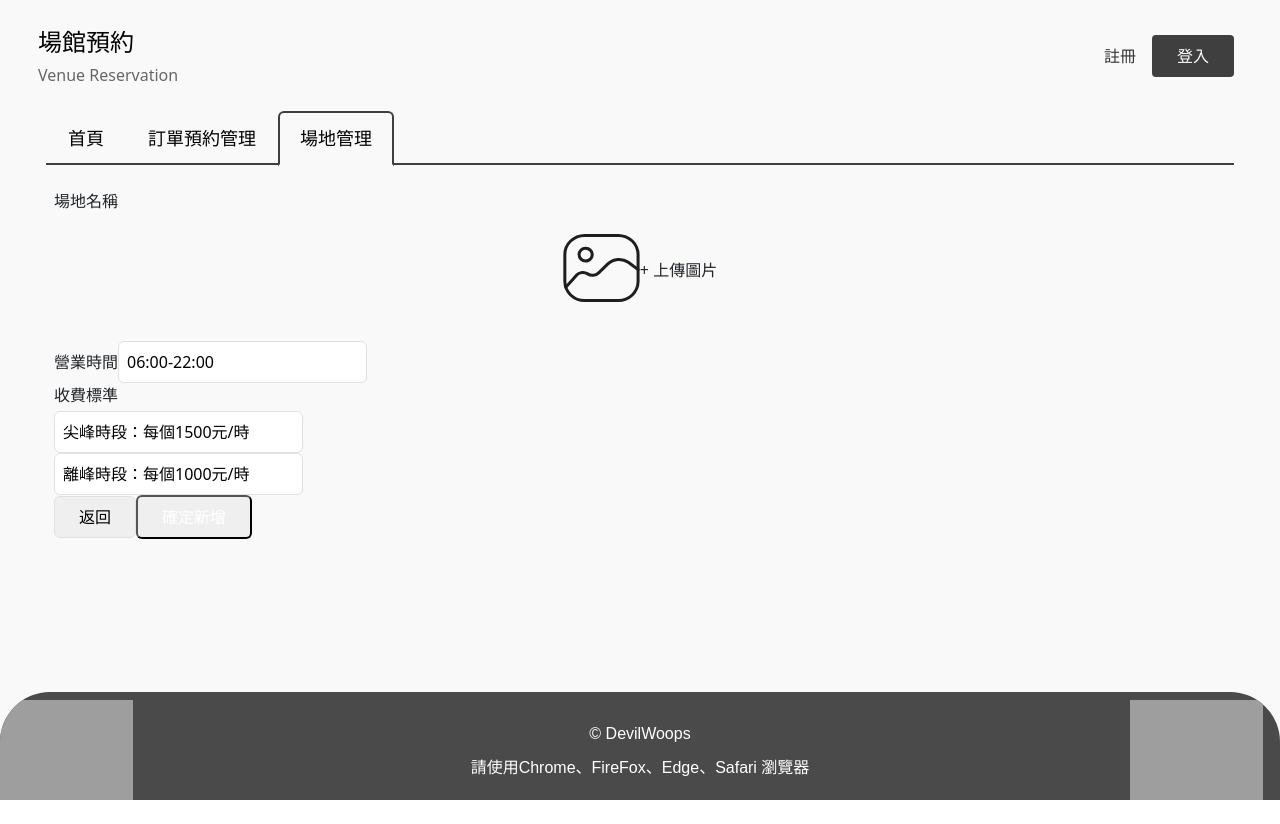
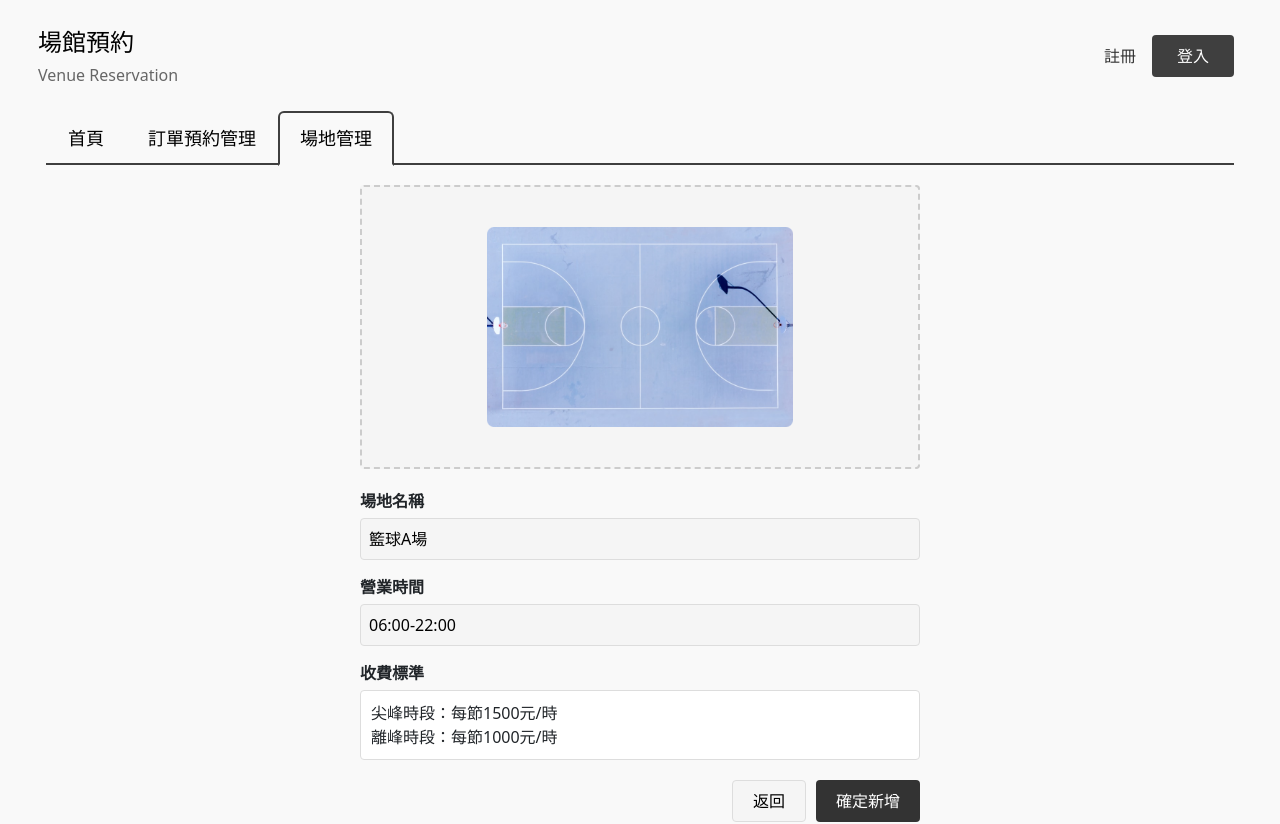
Before and after one commit to D1204480/sport_reservation_frontend_Admin, a Vue app in the folder sport_reservation_frontend_Admin/: page /venueUpload/1 in a window 1280 px wide. Shown: the top 824 px of the page. Before the commit the page ends 800 px from the top, so only its background shows below. Built offline with nearby package versions, Linux system fonts and the light colour scheme; grey boxes are pictures that could not be loaded.

Commit message:
Update VenueUploadView.vue

```diff
--- a/sport_reservation_frontend_Admin/src/views/VenueUploadView.vue
+++ b/sport_reservation_frontend_Admin/src/views/VenueUploadView.vue
@@ -1,67 +1,66 @@
 <template>
-  <div class="max-w-2xl mx-auto p-4">
-    <form @submit.prevent="handleSubmit" class="space-y-6">
-      <div class="space-y-4">
-        <!-- Venue Name Display -->
-        <div>
-          <label class="block text-sm font-medium mb-1">場地名稱</label>
-          <div class="p-2 bg-gray-50 rounded">{{ selectedCourt?.title || '' }}</div>
-        </div>
+  <div class="venue-form">
+    <div class="upload-container" @click="triggerFileUpload">
+      <input
+        type="file"
+        ref="fileInput"
+        @change="handleFileChange"
+        accept="image/*"
+        class="hidden"
+      >
+      <div v-if="!previewImage && !currentCourt.image" class="upload-placeholder">
+        <div class="upload-icon">📷</div>
+        <div>+ 上傳圖片</div>
+      </div>
+      <img
+        v-else
+        :src="previewImage || currentCourt.image"
+        class="preview-image"
+        alt="場地圖片"
+      >
+    </div>
 
-        <!-- Image Upload -->
-        <div>
-          <div class="border-2 border-dashed border-gray-300 rounded-lg p-8 text-center">
-            <div v-if="!previewImage" class="flex flex-col items-center">
-              <img src="/img/upload.svg" alt="上傳圖片" class="w-12 h-12 mb-2">
-              <span class="text-gray-600">+ 上傳圖片</span>
-            </div>
-            <img v-else :src="previewImage" alt="預覽圖片" class="max-h-64 mx-auto">
-            <input type="file" @change="handleImageUpload" accept="image/*"
-              class="absolute inset-0 w-full h-full opacity-0 cursor-pointer">
-          </div>
-        </div>
+    <div class="form-group">
+      <label>場地名稱</label>
+      <input
+        type="text"
+        :value="currentCourt.title"
+        readonly
+        class="form-input"
+      >
+    </div>
 
-        <!-- Operating Hours -->
-        <div>
-          <label class="block text-sm font-medium mb-1">營業時間</label>
-          <input v-model="operatingHours" type="text" class="w-full p-2 border rounded" placeholder="06:00-22:00">
-        </div>
+    <div class="form-group">
+      <label>營業時間</label>
+      <input
+        type="text"
+        v-model="formData.operatingHours"
+        class="form-input"
+      >
+    </div>
 
-        <!-- Pricing -->
-        <div>
-          <label class="block text-sm font-medium mb-1">收費標準</label>
-          <div class="space-y-2">
-            <div>
-              <input v-model="peakHourRate" type="text" class="w-full p-2 border rounded" placeholder="尖峰時段：每個1500元/時">
-            </div>
-            <div>
-              <input v-model="offPeakRate" type="text" class="w-full p-2 border rounded" placeholder="離峰時段：每個1000元/時">
-            </div>
-          </div>
-        </div>
+    <div class="form-group">
+      <label>收費標準</label>
+      <div class="price-info">
+        <div>尖峰時段：每節{{ formData.peakPrice }}元/時</div>
+        <div>離峰時段：每節{{ formData.offPeakPrice }}元/時</div>
       </div>
+    </div>
 
-      <!-- Action Buttons -->
-      <div class="flex justify-between">
-        <button type="button" @click="goBack" class="px-4 py-2 border rounded">
-          返回
-        </button>
-        <button type="submit" class="px-4 py-2 bg-blue-600 text-white rounded">
-          確定新增
-        </button>
-      </div>
-    </form>
+    <div class="button-group">
+      <button class="btn-cancel" @click="handleCancel">返回</button>
+      <button class="btn-submit" @click="handleSubmit">確定新增</button>
+    </div>
   </div>
 </template>
 
 <script setup>
-import { ref, onMounted } from 'vue'
+import { ref, computed, onMounted } from 'vue'
 import { useRoute, useRouter } from 'vue-router'
 
 const route = useRoute()
 const router = useRouter()
 
-// State
 const courts = ref([
   {
     id: 'A',
@@ -95,49 +94,151 @@ const courts = ref([
   }
 ])
 
-const selectedCourt = ref(null)
+const currentCourt = computed(() => {
+  return courts.value.find(court => court.id === route.params.id) || courts.value[0]
+})
+
+const formData = ref({
+  operatingHours: '06:00-22:00',
+  peakPrice: 1500,
+  offPeakPrice: 1000,
+})
+
 const previewImage = ref(null)
-const operatingHours = ref('06:00-22:00')
-const peakHourRate = ref('尖峰時段：每個1500元/時')
-const offPeakRate = ref('離峰時段：每個1000元/時')
+const uploadedFile = ref(null)
+const fileInput = ref(null)
 
-// Methods
-const handleImageUpload = (event) => {
+const triggerFileUpload = () => {
+  fileInput.value.click()
+}
+
+const handleFileChange = (event) => {
   const file = event.target.files[0]
   if (file) {
-    const reader = new FileReader()
-    reader.onload = (e) => {
-      previewImage.value = e.target.result
-    }
-    reader.readAsDataURL(file)
+    uploadedFile.value = file
+    previewImage.value = URL.createObjectURL(file)
   }
 }
 
-const handleSubmit = async () => {
-  // Here you would typically send the data to your backend
-  const formData = {
-    courtId: selectedCourt.value?.id,
-    courtTitle: selectedCourt.value?.title,
-    image: previewImage.value,
-    operatingHours: operatingHours.value,
-    peakHourRate: peakHourRate.value,
-    offPeakRate: offPeakRate.value
-  }
-
-  console.log('Form submitted:', formData)
-  // Add your API call here
-
-  // Navigate back or to success page
-  router.push('/venues')
+const handleSubmit = () => {
+  console.log('提交表單數據:', {
+    courtId: currentCourt.value.id,
+    title: currentCourt.value.title,
+    ...formData.value,
+    image: uploadedFile.value || currentCourt.value.image
+  })
 }
 
-const goBack = () => {
+const handleCancel = () => {
   router.back()
 }
 
-// Lifecycle
+// 組件卸載時清理圖片預覽的 URL
 onMounted(() => {
-  const courtId = route.params.id
-  selectedCourt.value = courts.value.find(court => court.id === courtId)
+  return () => {
+    if (previewImage.value) {
+      URL.revokeObjectURL(previewImage.value)
+    }
+  }
 })
 </script>
+
+<style scoped>
+.venue-form {
+  max-width: 600px;
+  margin: 20px auto;
+  padding: 0 20px;
+}
+
+.upload-container {
+  border: 2px dashed #ccc;
+  background-color: #f5f5f5;
+  padding: 40px;
+  text-align: center;
+  margin-bottom: 20px;
+  border-radius: 4px;
+  cursor: pointer;
+  min-height: 200px;
+  display: flex;
+  align-items: center;
+  justify-content: center;
+}
+
+.upload-placeholder {
+  display: flex;
+  flex-direction: column;
+  align-items: center;
+}
+
+.upload-icon {
+  font-size: 24px;
+  color: #666;
+  margin-bottom: 10px;
+}
+
+.hidden {
+  display: none;
+}
+
+.preview-image {
+  max-width: 100%;
+  max-height: 200px;
+  border-radius: 4px;
+  object-fit: contain;
+}
+
+.form-group {
+  margin-bottom: 15px;
+}
+
+label {
+  display: block;
+  margin-bottom: 5px;
+  font-weight: bold;
+}
+
+.form-input {
+  width: 100%;
+  padding: 8px;
+  border: 1px solid #ddd;
+  border-radius: 4px;
+  box-sizing: border-box;
+  background-color: #f5f5f5;
+}
+
+.form-input[readonly] {
+  background-color: #f5f5f5;
+  cursor: not-allowed;
+}
+
+.price-info {
+  padding: 10px;
+  border: 1px solid #ddd;
+  border-radius: 4px;
+  background-color: #fff;
+}
+
+.button-group {
+  display: flex;
+  justify-content: flex-end;
+  gap: 10px;
+  margin-top: 20px;
+}
+
+button {
+  padding: 8px 20px;
+  border-radius: 4px;
+  border: none;
+  cursor: pointer;
+}
+
+.btn-cancel {
+  background-color: #f5f5f5;
+  border: 1px solid #ddd;
+}
+
+.btn-submit {
+  background-color: #333;
+  color: white;
+}
+</style>
```
